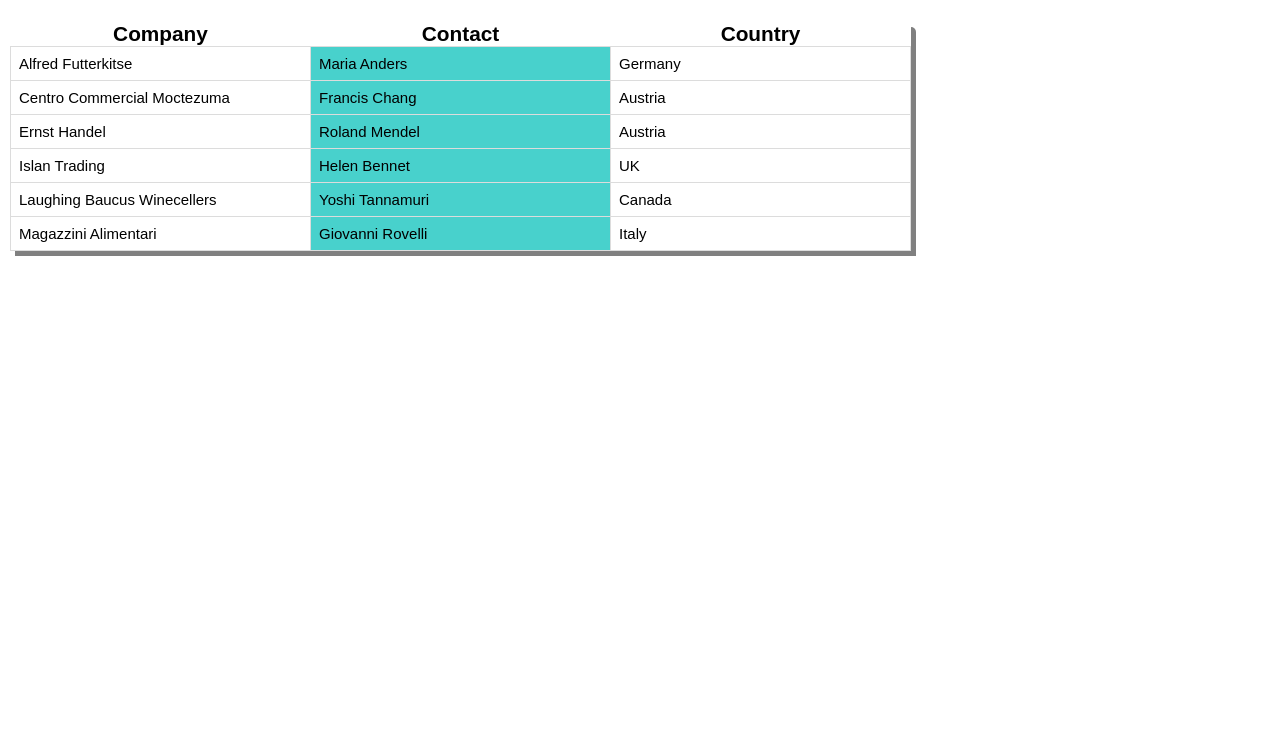
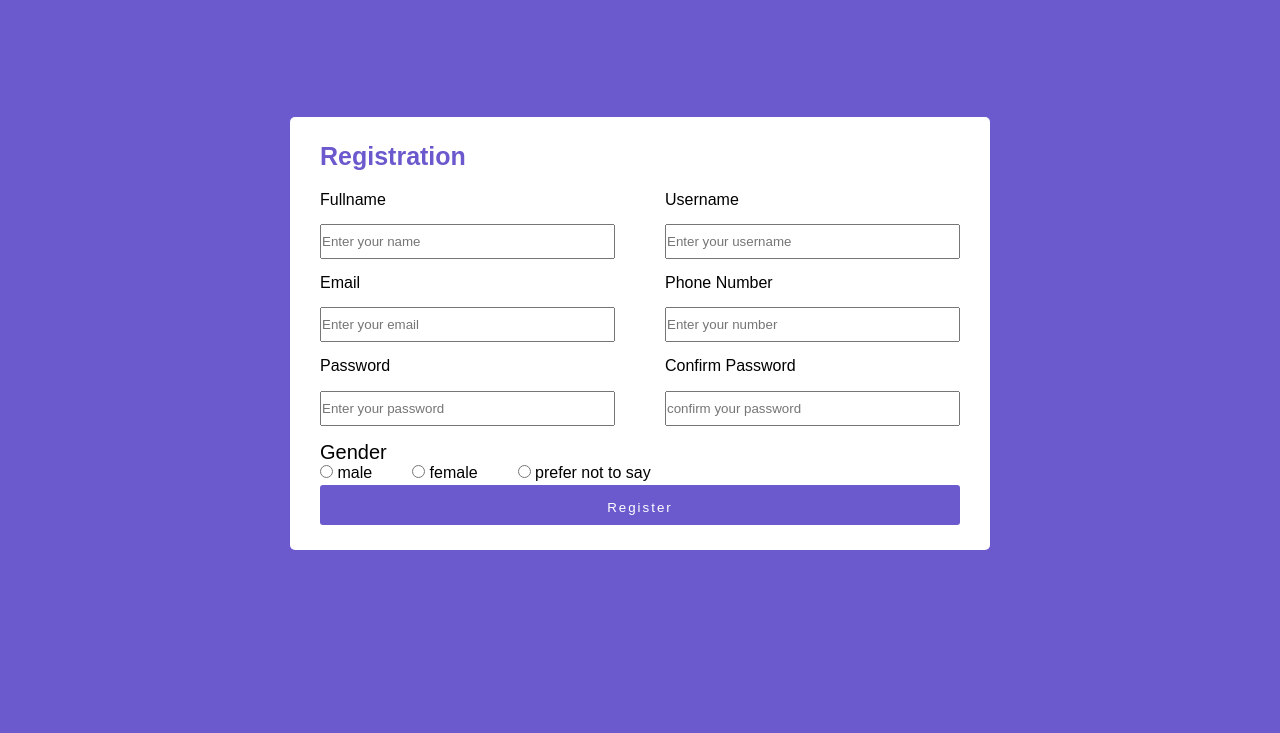
Before and after one commit to Georgeinnerside/table_, a plain HTML site: page index.html in a window 1280 px wide. Shown: the part 67-800 px from the top of the page. Drawn offline with Linux system fonts and the light colour scheme.

Commit message:
first commit

```diff
--- a/CSS/style.css
+++ b/CSS/style.css
@@ -1,55 +1,108 @@
 * {
+    margin: 0;
     padding: 0;
-    margin: 0;
+    box-sizing: border-box;
     font-family: Arial, Helvetica, sans-serif;
-    box-sizing: border-box;
-
 }
 
-h1 {
-    font-size: 30px;
-    background-color: #009870;
-    padding: 15px;
-    color: #ffffff;
-    font-weight: bold;
-    text-transform: uppercase;
-    text-align: center;
-    transition: 0.5s;
+body {
+display: flex;
+height: 100vh;
+justify-content: center;
+align-items: center;
+background-color: slateblue;
 }
 
-h1:hover {
-    background-color: saddlebrown;
-}
-h1:active {
-   background-color: silver;
+.container {
+    max-width: 700px;
+    width: 100%;
+    background: #fff;
+    padding: 25px 30px;
+    border-radius: 5px;
+    align-items: center;
 }
 
-.table-content {
-    border-collapse: collapse;
-    margin: 25px 0;
-    font-size: 1.3em;
-    min-width: 400px;
-    min-height: 10px;
-    margin-left: 10px;
-    border-radius: 5px 5px 0 0;
-    overflow: hidden;
-    box-shadow: 5px 5px gray;
-}y
-
-.table-content tr th {
-   font-size: 30px;
-   background-color: teal;
-    text-align: left;
-   color: #ffffff;
+.container .title {
+    font-size: 25px;
+    font-weight: bold;
+    padding-bottom: 5px;
+    color: slateblue;
 }
 
-.table-content tr td{
-  min-width: 300px;
-  font-size: 15px;
-  border: 1px solid gainsboro;
-  padding: 8px;
+.container .title:hover {
+    color: slategray;
 }
 
-.table-content tr td:nth-last-of-type(even) {
-    background-color: mediumturquoise;
+.container .title:active {
+    color: darkolivegreen;
 }
+
+.container form .user-details1 {
+    display: grid;
+    height: 250px;
+    width: 350px;
+}
+
+form .user-details1 label {
+    padding-top: 15px;
+}
+
+.container form .user-details2 {
+    display: grid;
+    height: 250px;
+    width: 350px;
+}
+.user-details2 label {
+    padding-top: 15px;
+}
+}
+
+form .user-details2 label {
+    padding-top: 15px;
+}
+
+.overall-details {
+    display: flex;
+    gap: 50px;
+}
+
+.container form .sex {
+    font: bold;
+    font-size: 20px;
+    padding-top: 15px;
+}
+
+
+ .button input {
+     height: 40px;
+     width: 100%;
+     font-weight: 500;
+     letter-spacing: 2px;
+     color: #fff;
+     background-color: slateblue;
+     border: none;
+     border-radius: 3px;
+     padding-top: 5px;
+ }
+
+ .button input:hover {
+     color: steelblue;
+     transition: 0.3s;
+ }
+
+ .button input:active {
+     background-color: teal;
+     animation: alternate-reverse;
+ }
+
+ .gender-options {
+     display: flex;
+     padding-bottom: 3px;
+     gap: 40px;
+ }
+
+ form .user-details2 input:focus,
+ form .user-details2 input:valid {
+     border-color: slateblue;
+
+ }
--- a/index.html
+++ b/index.html
@@ -1,51 +1,56 @@
 <!DOCTYPE html>
 <html lang="en">
-<head>
-    <meta charset="UTF-8">
-    <meta http-equiv="X-UA-Compatible" content="IE=edge">
-    <meta name="viewport" content="width=device-width, initial-scale=1.0">
-    <title>Login Page</title>
-    <link rel="stylesheet" href="CSS/style.css">
-</head>
-<body>
-    <h1>Table by Innerside</h1>
+  <head>
+    <meta charset="UTF-8" />
+    <meta http-equiv="X-UA-Compatible" content="IE=edge" />
+    <meta name="viewport" content="width=device-width, initial-scale=1.0" />
+    <title>Responsive registration form</title>
+    <link rel="stylesheet" href="CSS/style.css" />
+  </head>
+  <body>
+        <div class="container">
+            <div class="title">Registration</div>
+            <form>
+                <div class="overall-details">
+                <div class="user-details1">
+                    <label for="name">Fullname</label>
+                    <input type="text" name="name" placeholder="Enter your name" class="input-box" required>
+                    <label>Email</label>
+                    <input type="text" name="email" placeholder="Enter your email" class="input-box" required>
+                    <label>Password</label>
+                    <input type="password" name="password" placeholder="Enter your password" class="input-box" required>
+                </div>
+                <div class="user-details2">
+                    <label for="username">Username</label>
+                    <input type="text" name="Username" placeholder="Enter your username" required>
+                    <label for="">Phone Number</label>
+                    <input type="number" name="phone number" placeholder="Enter your number" required>
+                    <label for="">Confirm Password</label>
+                    <input type="password" name="password" placeholder="confirm your password" required>
+                </div>
+                </div>
+                <div>
+                    <p class="sex">Gender</p>
+                       <div class="gender-options">
+                           <div>
+                              <input type="radio">
+                              <span>male</span>
+                           </div>
+                           <div>
+                              <input type="radio">
+                              <span>female</span>
+                          </div>
+                          <div>
+                             <input type="radio">
+                             <span>prefer not to say</span>
+                          </div>
+                       </div>
+                </div>
+                <div class="button">
+                   <input type="submit" value="Register">
 
-    <table class="table-content">
-        <tr>
-           <th>Company</th>
-           <th>Contact</th>
-           <th>Country</th>
-        </tr>
-        <tr>
-            <td>Alfred Futterkitse</td>
-            <td>Maria Anders</td>
-            <td>Germany</td>
-        </tr>
-        <tr>
-            <td>Centro Commercial Moctezuma</td>
-            <td>Francis Chang</td>
-            <td>Austria</td>
-        </tr>
-        <tr>
-            <td>Ernst Handel</td>
-            <td>Roland Mendel</td>
-            <td>Austria</td>
-        </tr>
-        <tr>
-            <td>Islan Trading</td>
-            <td>Helen Bennet</td>
-            <td>UK</td>
-        </tr>
-        <tr>
-            <td>Laughing Baucus Winecellers</td>
-            <td>Yoshi Tannamuri</td>
-            <td>Canada</td>
-        </tr>
-        <tr>
-            <td>Magazzini Alimentari</td>
-            <td>Giovanni Rovelli</td>
-            <td>Italy</td>
-        </tr>
-    </table>
-</body>
+                </div>
+            </form>
+        </div>
+  </body>
 </html>
```
